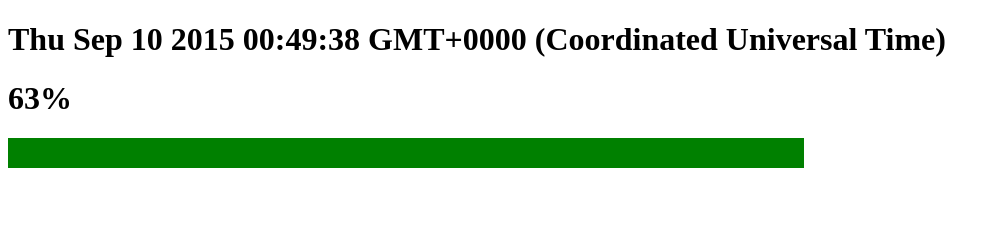
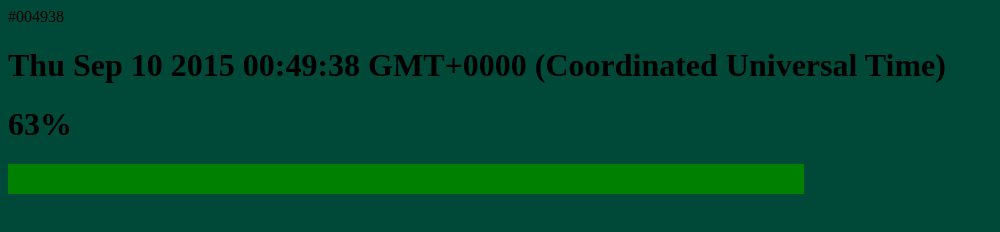
Before and after one commit to pnitto/3.3-color-clock-Paul-Nitto, a plain HTML site: page index.html in a window 1280 px wide. Shown: the whole page, without its empty margins (0-1000 px from the left). Drawn offline with Linux system fonts and the light colour scheme.

Commit message:
progress bar, time and background color changing

```diff
--- a/index.html
+++ b/index.html
@@ -6,10 +6,12 @@
 
   <title>Color clock</title>
 </head>
-<body onload="clock();" id="body">
-    <h1><span class="js-clock"></span></h1>
-    <h1><span class="js-second-percent"></span>%</h1>
-    <div id='progress-bar'>
+<body onload="clock();">
+  <div id="body">
+  </div>
+      <h1><span class="js-clock"></span></h1>
+      <h1><span class="js-second-percent"></span>%</h1>
+      <div id='progress-bar'>
     </div>
 </body>
 <script src="scripts/main.js"></script>
--- a/scripts/main.js
+++ b/scripts/main.js
@@ -1,8 +1,10 @@
- function timePerSecond() {
-  var timePast = 1000;
-  var time = setTimeout('clock()', timePast);
-  //console.log(time);
+
+function timePerSecond() {
+ var timePast = 1000;
+ var time = setTimeout('clock()', timePast);
+ //console.log(time);
 }
+
 function clock() {
   var clock = new Date();
   var seconds = clock.getSeconds();
@@ -11,26 +13,29 @@ function clock() {
   //console.log(minutes);
   var hours = clock.getHours();
   //console.log(hours);
-  //if(hours <= 9) hr = '0'+ hours;
-	//if(minutes <= 9) ms = '0'+ minutes;
-	//if(seconds <= 9) s = '0'+ seconds;
+  if(hours <= 9) hours = '0'+ hours;
+  if(minutes <= 9) minutes = '0'+ minutes;
+  if(seconds <= 9) seconds = '0'+ seconds;
+  var color = "#" + hours + minutes + seconds;
+  document.body.style.background = color;
+  document.getElementById('body').innerHTML = color;
 
-  //color = "#" + hours + minutes + seconds;
-  //document.body.style.background = color;
-  //document.getElementById('body').innerHTML = color;
   var everySecond = timePerSecond();
-
   var secondPercent = Math.round((seconds / 60) * 100);
+  console.log(secondPercent);
 
   var progressbar = document.querySelector('#progress-bar');
+  console.log(progressbar);
   progressbar.style.width = secondPercent + '%';
 
   document.querySelector('.js-second-percent').textContent = secondPercent;
+  document.querySelector('.js-clock').textContent = clock;
+
   //console.log(secondPercent);
   //console.log(seconds);
   //console.log(clock);
-  document.querySelector('.js-clock').textContent = clock;
 }
+
 
 
 
--- a/scss/main.scss
+++ b/scss/main.scss
@@ -1,7 +1,11 @@
 @import '../bower_components/bourbon/app/assets/stylesheets/bourbon';
 @import '../bower_components/neat/app/assets/stylesheets/neat';
+
 
  #progress-bar {
    height: 30px;
    background-color: green;
  }
+.js-clock {
+  color: black;
+}
```
Also changed, not shown: css/main.css.
